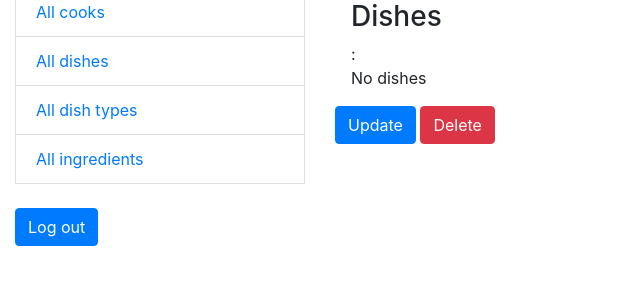
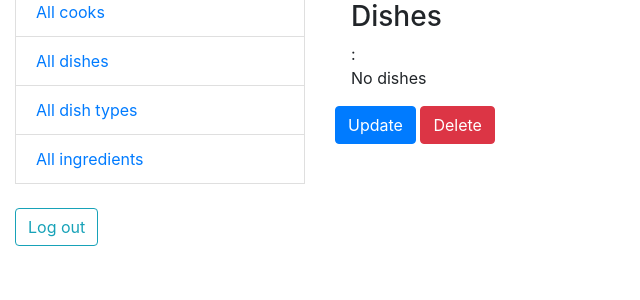
Before and after one commit to Hetmarum/Django-Kitchen, a Django app: page /cooks/1/ in a window 1280 px wide. Shown: the part 136-436 px from the top of the page, without its empty margins (0-640 px from the left). Run offline with Django 5.2, Linux system fonts and the light colour scheme; the visitor is signed in with stand-in values (Sample User, id 1); data comes from the database, SQL or seed files in the repository; data that the repository does not hold is empty; parts of the project's set-up code (start-up, migrations or seed data) failed here and were passed over.

Commit message:
misc changes

```diff
--- a/config/settings.py
+++ b/config/settings.py
@@ -142,7 +142,6 @@ LOGIN_REDIRECT_URL = "/"
 MEDIA_URL = "/media/"
 MEDIA_ROOT = BASE_DIR / "media"
 
-DEFAULT_FILE_STORAGE = "storages.backends.dropbox.DropBoxStorage"
 
 CRISPY_TEMPLATE_PACK = "bootstrap4"
 
--- a/templates/includes/sidebar.html
+++ b/templates/includes/sidebar.html
@@ -5,7 +5,7 @@
     </li>
   {% else %}
     <li class="list-group-item">
-      <a href="{% url 'accounts:login' %}">Login</a>
+      <a href="{% url 'accounts:login' %}" class="btn btn-outline-info mb-0">Login</a>
     </li>
   {% endif %}
   <br>
@@ -28,7 +28,7 @@
   {% if user.is_authenticated %}
       <form method="post" action="{% url 'accounts:logout' %}">
         {% csrf_token %}
-        <button type="submit" class="btn btn-primary">Log out</button>
+        <button type="submit" class="btn btn-outline-info mb-0">Log out</button>
       </form>
   {% endif %}
 </ul>
```
